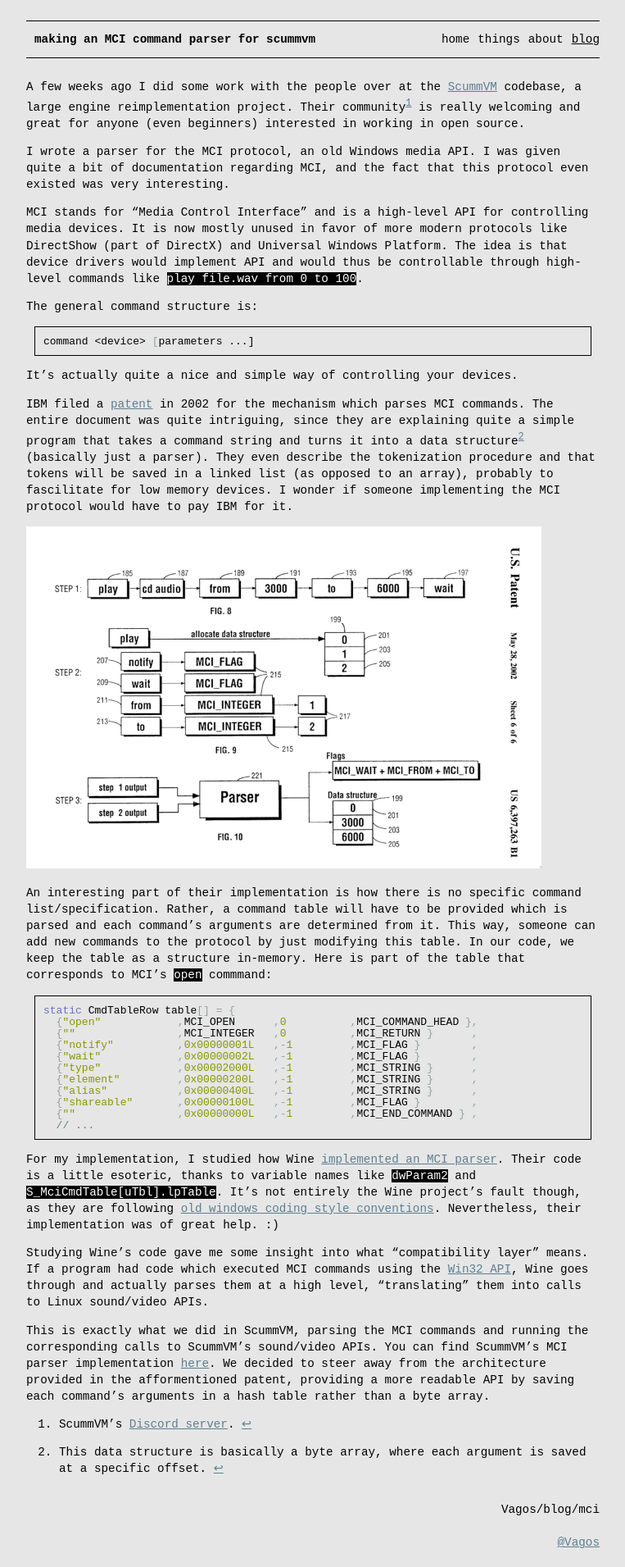
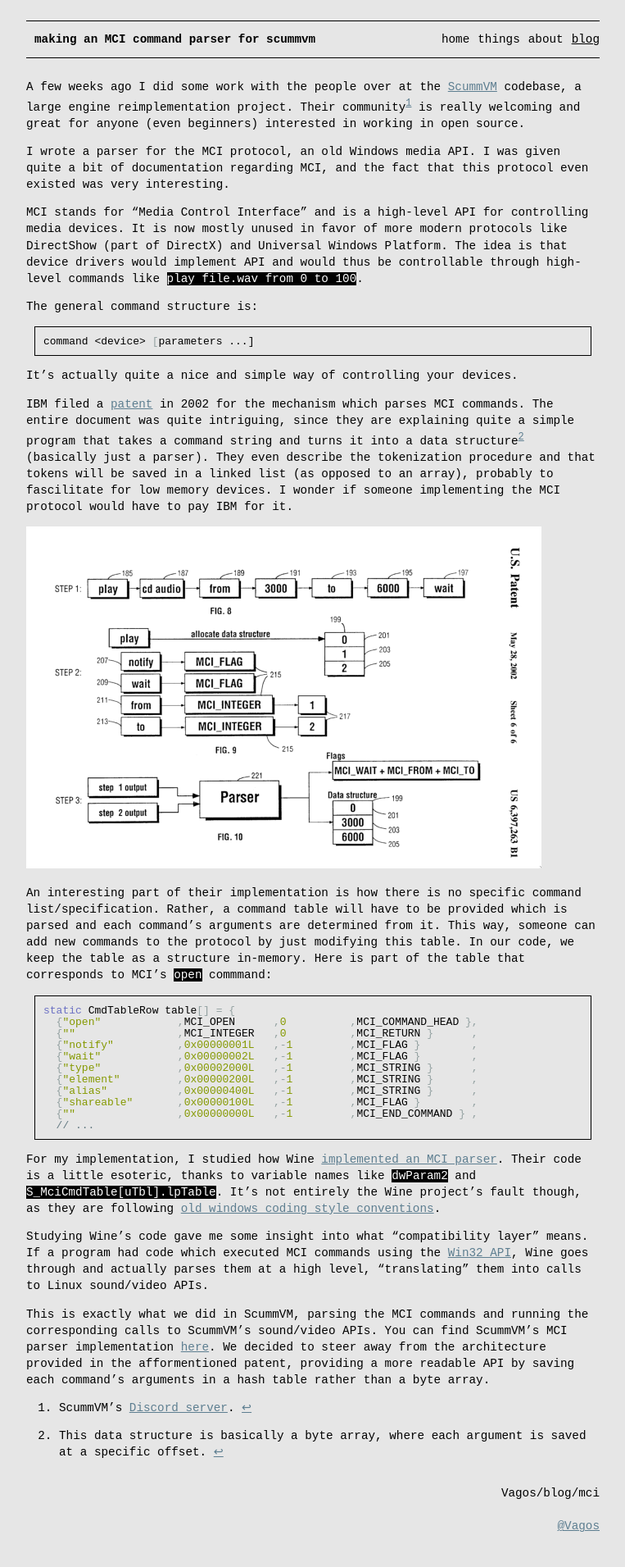
Before and after one commit to vagos/vagos.github.io, a Jekyll site: the page built from _blog/mci.md, in a window 1280 px wide. Shown: the whole page at 82% size, without its empty margins (258-1021 px from the left). Built offline with Jekyll 4.4.1, drawn with Linux system fonts in a browser that asks for light colours.

Commit message:
blog: removed repetition

```diff
--- a/_blog/mci.md
+++ b/_blog/mci.md
@@ -64,7 +64,6 @@
 Their code is a little esoteric, thanks to variable names like `dwParam2` and
 `S_MciCmdTable[uTbl].lpTable`. It's not entirely the Wine project's fault
 though, as they are following [old windows coding style conventions](https://learn.microsoft.com/en-us/windows/win32/stg/coding-style-conventions).
-Nevertheless, their implementation was of great help. :)
 
 Studying Wine's code gave me some insight into what "compatibility layer" means.
 If a program had code which executed MCI commands using the [Win32 API](https://learn.microsoft.com/en-us/windows/win32/multimedia/sending-a-command), Wine goes through and actually parses
```
